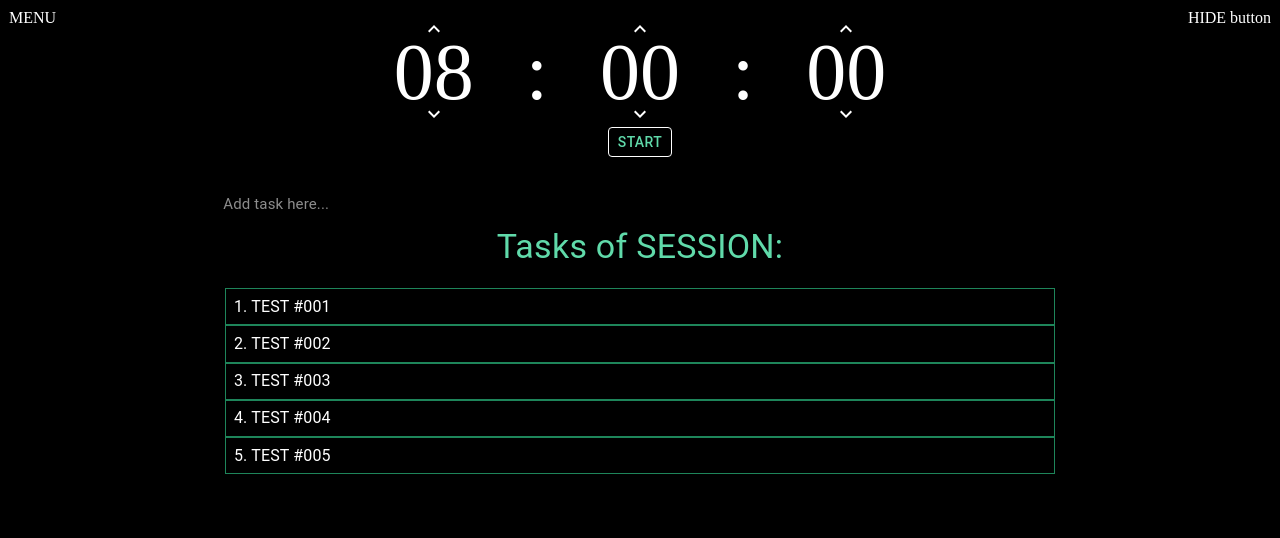
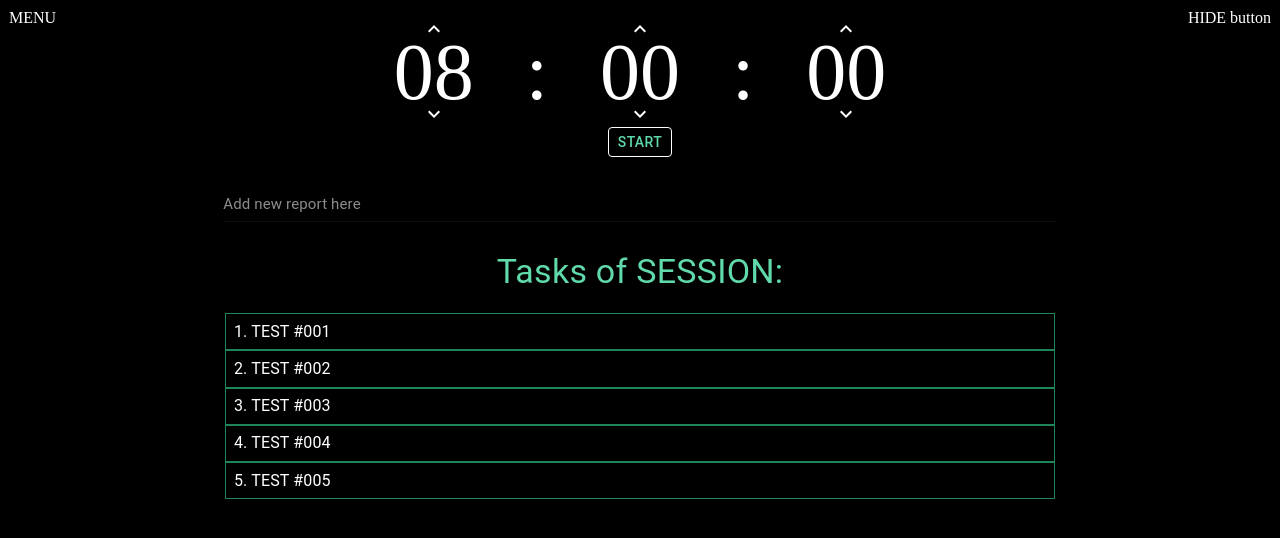
Before and after one commit to oleksandr-martiuk/myapp-ttr-ui, a React (Create React App) app: page /#/ in a window 1280 px wide. Shown: the top 538 px of the page. Built offline with nearby package versions, Linux system fonts and the light colour scheme.

Commit message:
implemented function for removing Task by index

```diff
--- a/src/components/TimeTracker/TimeReports/TimeReports.tsx
+++ b/src/components/TimeTracker/TimeReports/TimeReports.tsx
@@ -19,6 +19,7 @@ const styles = (theme: Theme) => ({
          border: `0.5px solid ${theme.palette.primary.dark}`,
          '&:hover': {
             backgroundColor: theme.palette.background.paper,
+            color: theme.palette.secondary.main,
          }
       },
       '& .MuiList-root': {
@@ -34,13 +35,15 @@ const styles = (theme: Theme) => ({
 const TaskInput = withStyles((theme: Theme) =>
    createStyles({
       root: {
+         margin: theme.spacing(0, 0, 3, 0),
          width: '100%',
          '& .MuiFormLabel-root': {
             fontSize: '15px'
          },
          '& .MuiInput-underline': {
+            borderBottom: `0.5px solid ${theme.palette.background.paper}`,
             '&:hover:not(.Mui-disabled):before': {
-               borderBottom: `0.5px solid ${theme.palette.primary.main}`
+               borderBottom: `0.5px solid ${theme.palette.primary.main}`,
             }
          }
       },
@@ -65,7 +68,8 @@ class TimeTracker extends Component<any, any> {
             { description: "TEST #003", time: 1577093616912 },
             { description: "TEST #004", time: 1577093618614 },
             { description: "TEST #005", time: 1577093620145 }
-         ]
+         ],
+         task: ""
       };
    }
 
@@ -76,7 +80,13 @@ class TimeTracker extends Component<any, any> {
          <div>
 
             <Grid container>
-               <TaskInput id="task-input"  label="Add task here..." onKeyPress={(event) => this.addTask(event)}/>
+               <TaskInput
+                  id="task-input"
+                  label="Add new report here"
+                  value={this.state.task}
+                  onKeyPress={(event) => this.addTask(event)}
+                  onChange={this.handleChange}
+               />
             </Grid>
 
             <Grid container className={clsx( classes.block, classes.root )}>
@@ -88,13 +98,15 @@ class TimeTracker extends Component<any, any> {
                </Grid>
 
                <List component="nav" aria-label="main mailbox folders">
-                  {this.state.tasks.map((task: any, index: number) => (
-                     <>
+                  {this.state.tasks.map((task: any, index: number) => {
+                     const primaryText = (index + 1) + ". " + task.description;
+
+                     return (<>
                         <ListItem button key={index}>
-                           <ListItemText primary={++index + ". " + task.description} />
+                           <ListItemText primary={primaryText} onClick={() => this.removeTask(index)}/>
                         </ListItem>
-                     </>
-                  ))}
+                     </>);
+                  })}
                </List>
 
             </Grid>
@@ -103,7 +115,10 @@ class TimeTracker extends Component<any, any> {
       )
    };
 
+   private handleChange = (ev: any) => this.setState({task: ev.target.value});
+
    private addTask (ev: any) {
+      console.log(this.state.task);
       if (ev.key === 'Enter') {
          const tasks = this.state.tasks;
          tasks.push({
@@ -111,13 +126,20 @@ class TimeTracker extends Component<any, any> {
             time: new Date().getTime()
          });
 
-         this.setState({ tasks: tasks });
-
-         console.log('TASKS: ', this.state.tasks);
+         this.setState({ tasks: tasks, task: '' });
 
          ev.preventDefault();
       }
    }
+
+   private removeTask (index: number) {
+      console.log(index);
+      const { tasks } = this.state;
+      const updatedTaskList = tasks.filter((task: any, i: number) => (index !== i));
+      console.log(tasks);
+      this.setState({tasks: updatedTaskList});
+      console.log('--------------------------------------------');
+   }
 }
 
 export default withStyles(styles, { withTheme: true })(TimeTracker);
```
